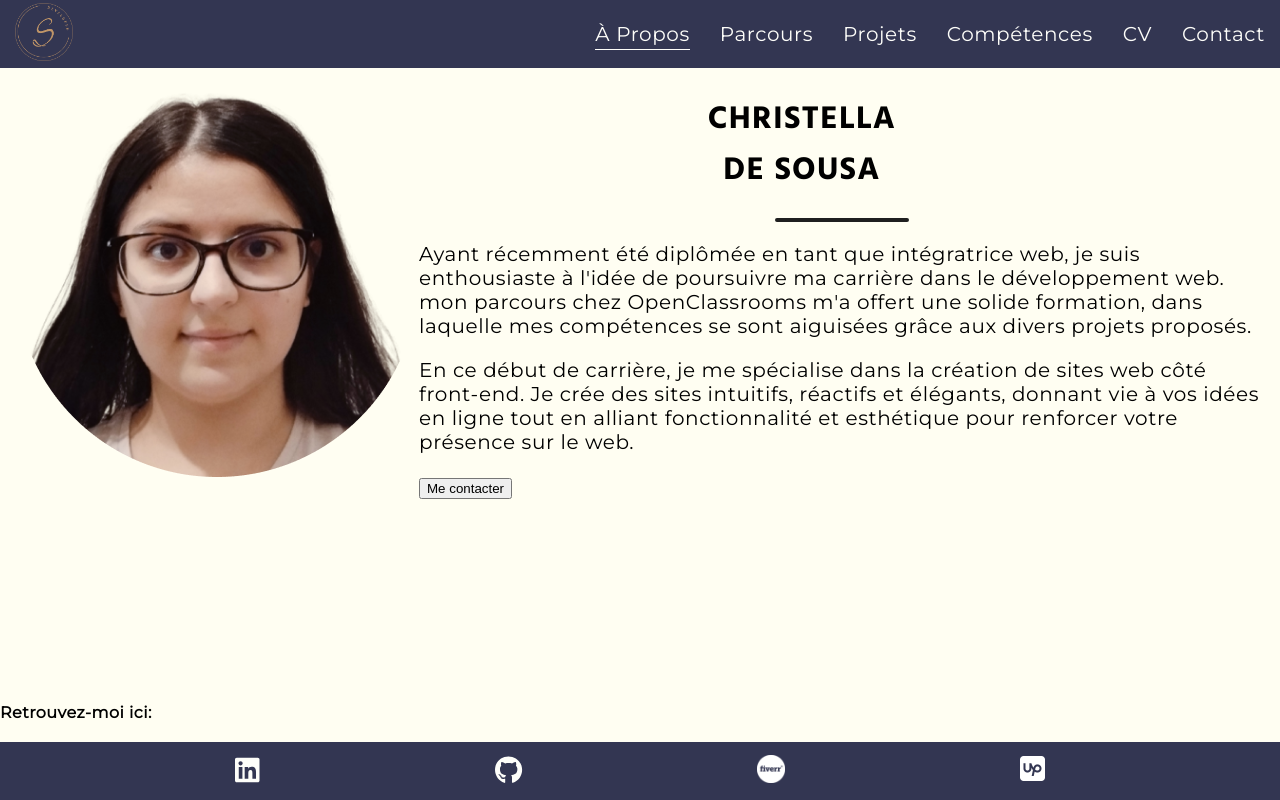
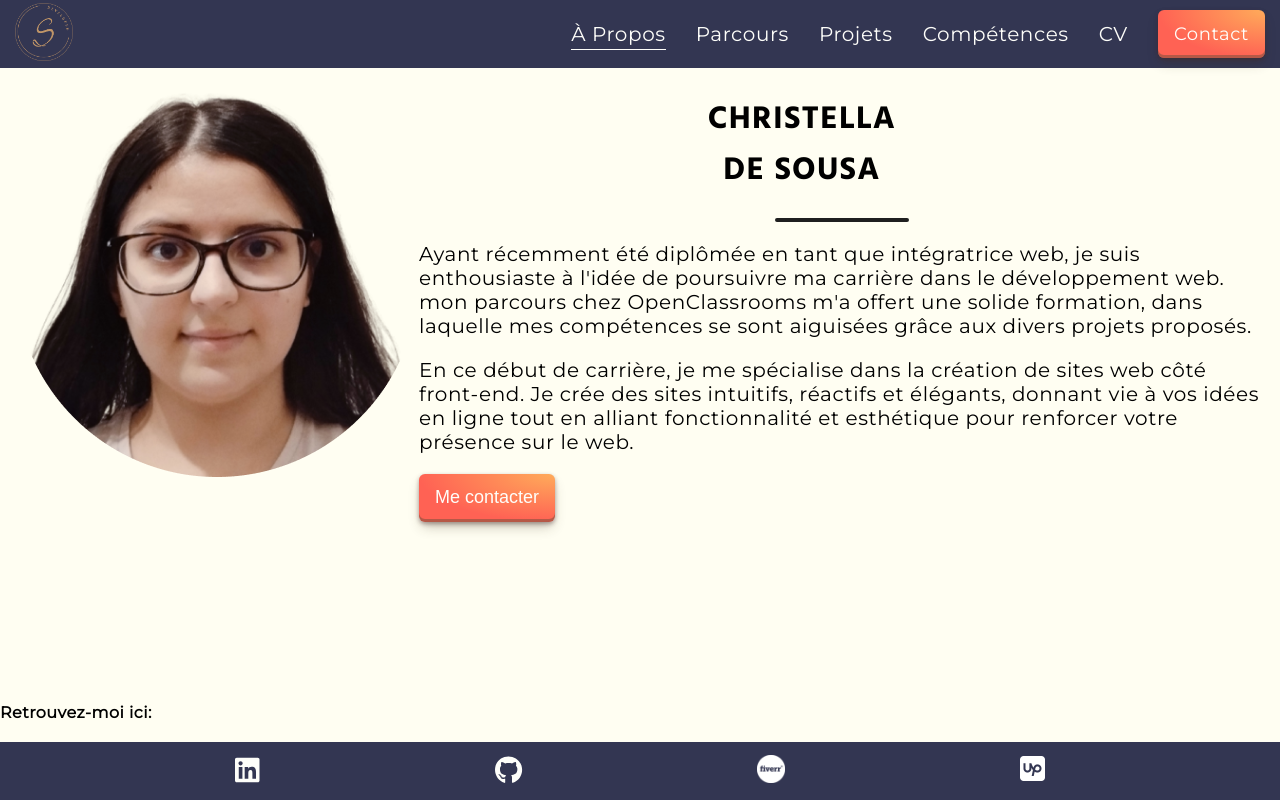
Before and after one commit to Christellaa/portfolio, a React (Create React App) app: page / in a window 1280 px wide. Built offline with nearby package versions, Linux system fonts and the light colour scheme.

Commit message:
Create contact button css

```diff
--- a/src/App.css
+++ b/src/App.css
@@ -262,6 +262,44 @@ header img {
   background-color: #fefefa;
 }
 
+.contactBtn {
+  background-image: radial-gradient(
+    100% 100% at 100% 0,
+    #ffab5a 0,
+    #ff6254 100%
+  );
+  border: none;
+  display: flex;
+  align-items: center;
+  border-radius: 6px;
+  box-shadow: rgb(66 36 35 / 40%) 0 2px 4px, rgb(66 53 35 / 30%) 0 7px 13px -3px,
+    rgb(111 79 58 / 50%) 0 -3px 0 inset;
+  color: #fefefa;
+  cursor: pointer;
+  height: 48px;
+  padding-left: 16px;
+  padding-right: 16px;
+  user-select: none;
+  font-size: 18px;
+  transition: box-shadow 0.15s, transform 0.15s;
+}
+
+.contactBtn:hover {
+  box-shadow: rgba(66, 36, 35, 0.4) 0 4px 8px,
+    rgba(66, 49, 35, 0.3) 0 7px 13px -3px, #6f4f3a80 0 -3px 0 inset;
+  transform: translateY(-2px);
+}
+
+.contactBtn:focus {
+  box-shadow: #ff6254 0 0 0 1.5px inset, rgba(66, 46, 35, 0.4) 0 2px 4px,
+    rgba(66, 48, 35, 0.3) 0 7px 13px -3px, #ff6254 0 -3px 0 inset;
+}
+
+.contactBtn:active {
+  box-shadow: #ff6254 0 3px 7px inset;
+  transform: translateY(2px);
+}
+
 .grid {
   display: grid;
 }
```
